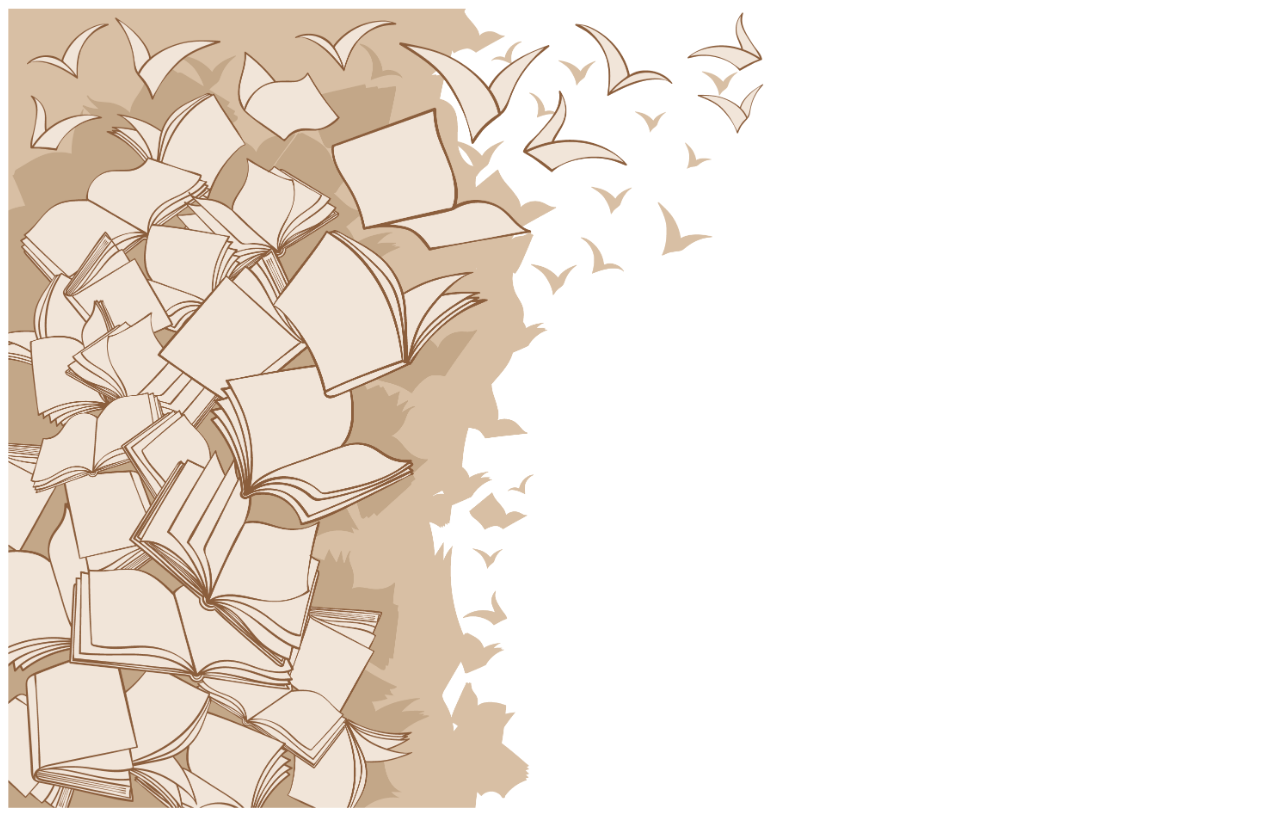
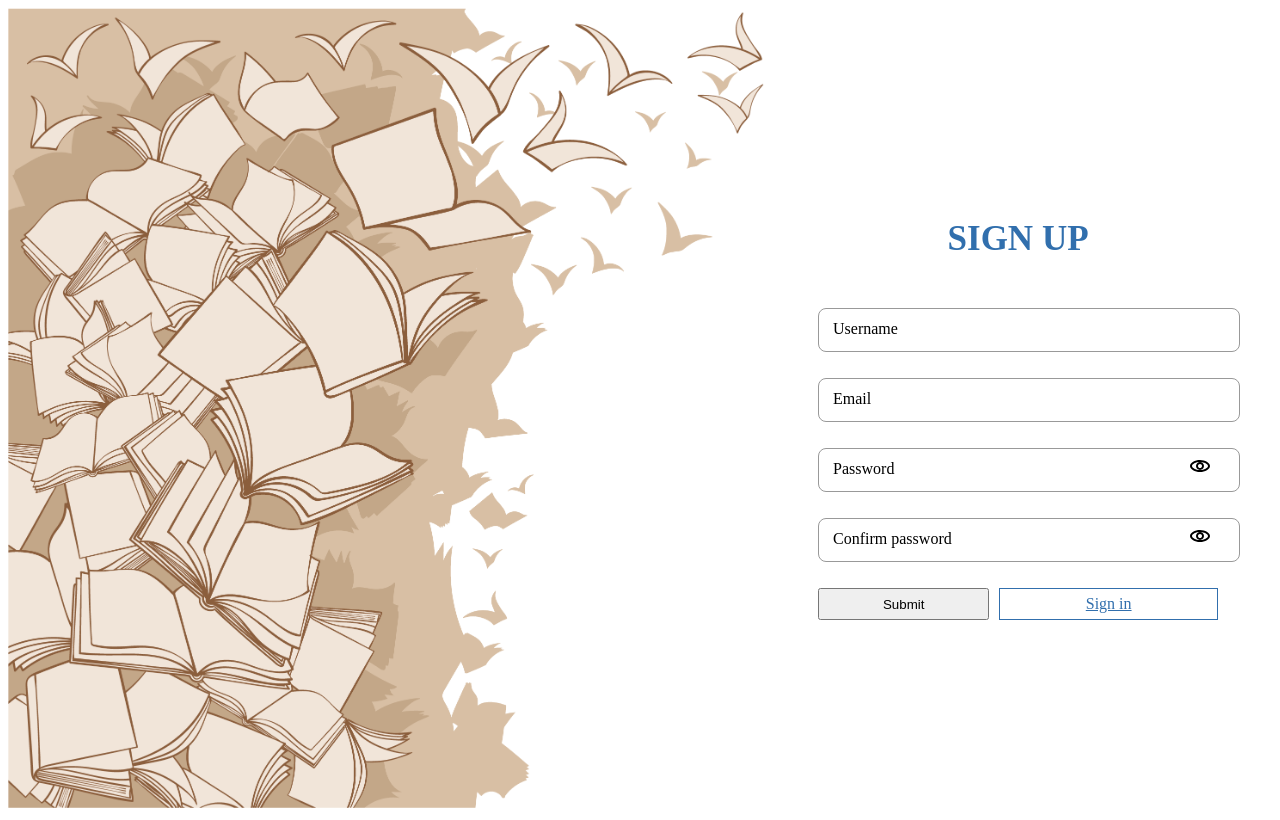
Before and after one commit to Olka1516/BookShop, a Nuxt app: page /signUp in a window 1280 px wide. Built offline with nearby package versions, Linux system fonts and the light colour scheme.

Commit message:
BK-8: Created sign in and sign up pages

```diff
--- a/assets/_index.scss
+++ b/assets/_index.scss
@@ -10,13 +10,16 @@
 @import "./components/landing/category";
 @import "./components/detailed/infoBooks";
 @import "./general/container";
+@import "./general/forms";
 @import "./themes";
 @import "./components/basket/basketTable";
 @import "./components/basket/basketTableCard";
 @import "./components/basket/basketOrder";
 @import "./components/basket/basketProcess";
 @import "./pages/basket";
+@import "./pages/sign";
 @import "./inputs/text";
+@import "./inputs/password";
 @import "./inputs/description";
 @import "./details/detailsBook";
 
@@ -24,10 +27,6 @@
   @include header;
   @include footer;
   @include no-bg-no-border;
-}
-
-@mixin search {
-  @include search-component;
 }
 
 @mixin content {
@@ -71,6 +70,7 @@
 
 @mixin basket-process {
   @include basket-process-container;
+  @include forms-components;
 }
 
 @mixin inputs {
@@ -81,6 +81,17 @@
   @include inputs-container;
   @include description-container;
 }
+
+@mixin search {
+  @include search-component;
+}
+
+@mixin password {
+  @include password-component;
+  @include inputs-container;
+  @include no-bg-no-border;
+}
+
 @mixin details-book {
   @include details-book-component;
 }
@@ -89,9 +100,9 @@
   @include auth-component;
 }
 
-@mixin sign-up {
+@mixin sign {
+  @include no-bg-with-border;
+  @include forms-components;
+  @include forms-components;
+  @include sign-container;
 }
-
-@mixin sign-in {
-
-}
--- a/assets/_reset.scss
+++ b/assets/_reset.scss
@@ -53,6 +53,11 @@ button:focus {
 
 a {
   text-decoration: none;
+  font-family: "Roboto", sans-serif;
+  font-style: normal;
+  font-weight: 600;
+  font-size: 16px;
+  line-height: 22px;
 }
 
 h1,
--- a/assets/components/basket/_basketProcess.scss
+++ b/assets/components/basket/_basketProcess.scss
@@ -20,21 +20,6 @@
     padding: 24px;
   }
 
-  .form-input {
-    position: relative;
-    width: 100%;
-    display: flex;
-    flex-direction: column;
-    gap: 10px;
-  }
-
-  .form {
-    width: 100%;
-    display: flex;
-    flex-direction: column;
-    gap: 26px;
-  }
-
   hr {
     border-color: $blue;
   }
--- /dev/null
+++ b/assets/general/_forms.scss
@@ -0,0 +1,16 @@
+@mixin forms-components {
+  .form-input {
+    position: relative;
+    width: 100%;
+    display: flex;
+    flex-direction: column;
+    gap: 10px;
+  }
+
+  .form {
+    width: 100%;
+    display: flex;
+    flex-direction: column;
+    gap: 26px;
+  }
+}
--- /dev/null
+++ b/assets/inputs/_password.scss
@@ -0,0 +1,26 @@
+@mixin password-component {
+  .password-suggestion {
+    position: absolute;
+    top: 70px;
+    border-radius: 8px;
+    padding: 15px 40px;
+    background-color: $white;
+    border: 1px solid $grey;
+    z-index: 1;
+  }
+
+  h4 {
+    margin-bottom: 5px;
+  }
+  li {
+    padding: 1px;
+    list-style: disc;
+  }
+
+  button {
+    position: absolute;
+    right: 0;
+    top: 5px;
+    margin: 0;
+  }
+}
--- a/assets/layouts/_auth.scss
+++ b/assets/layouts/_auth.scss
@@ -1,5 +1,20 @@
 @mixin auth-component {
-    img {
-        height: 100vh;
+  img {
+    height: 100vh;
+    @media screen and (max-width: 1180px) {
+      position: absolute;
+      z-index: -1;
+      opacity: 0.3;
+      object-fit: cover;
+      width: 100vw;
     }
+  }
+
+  .auth-container {
+    display: grid;
+    grid-template-columns: 1fr 1fr;
+    @media screen and (max-width: 1180px) {
+      display: flex;
+    }
+  }
 }
--- /dev/null
+++ b/assets/pages/_sign.scss
@@ -0,0 +1,38 @@
+@mixin sign-container {
+  .form {
+    margin: auto;
+    padding: 0 10px;
+    max-width: 600px;
+    display: flex;
+    align-items: center;
+    @media screen and (max-width: 1440px) {
+      max-width: 400px;
+      height: 100vh;
+      justify-content: center;
+    }
+    @media screen and (max-width: 1200px) {
+      height: 100vh;
+      justify-content: center;
+    }
+  }
+
+  h1 {
+    font-size: 35px;
+    color: $blue;
+  }
+
+  .sign-btns {
+    width: 100%;
+    display: flex;
+    gap: 10px;
+    & button,
+    a {
+      width: 50%;
+      text-align: center;
+    }
+  }
+
+  .no-bg-with-border {
+    background-color: $white;
+  }
+}
--- /dev/null
+++ b/components/Inputs/Password.vue
@@ -0,0 +1,100 @@
+<template>
+  <input
+    required
+    :type="bloke"
+    v-model="userPassword"
+    @focus="inputFocused = true"
+    @blur="inputFocused = false"
+    @input="
+      handleInput($event);
+      props.v.$touch();
+    "
+    :class="{
+      invalid: isPasswordInvalid(),
+    }"
+  />
+  <i>{{ props.type }} </i>
+  <button class="no-bg-no-border" @click="isVisible">
+    <img :src="`/${newUrl()}.svg`" alt="" />
+  </button>
+  <div
+    v-if="
+      $props.type == 'Password' &&
+      isFocused() &&
+      typeof props.error !== 'string'
+    "
+    class="password-suggestion"
+  >
+    <h4>
+      <b>Suggestions</b>
+    </h4>
+    <ul>
+      <li>At least one uppercase</li>
+      <li>At least one lowercase</li>
+      <li>At least one numeric</li>
+      <li>Minimum 8 characters</li>
+    </ul>
+  </div>
+</template>
+
+<script setup lang="ts">
+import { ErrorMessageEnum } from "~/types";
+
+const bloke = ref("password");
+const props = defineProps<{
+  modelValue: string;
+  v: {
+    $invalid: boolean;
+    $dirty: boolean;
+    $touch: Function;
+  };
+  type: string;
+  error?: string;
+}>();
+
+const emit = defineEmits<{
+  (e: "update:modelValue", val: string | null): void;
+}>();
+
+const userPassword = ref(props.modelValue);
+const inputFocused = ref(false);
+
+const handleInput = (event: any) => {
+  if (!event.target) return;
+  emit("update:modelValue", event.target.value);
+};
+const { UsernameOrPasswordWrong, PasswordMinLength, PasswordIsEqual } =
+  ErrorMessageEnum;
+const isPasswordInvalid = () => {
+  return (
+    (props.v.$invalid && props.v.$dirty) ||
+    props.error === PasswordMinLength ||
+    props.error === PasswordIsEqual ||
+    props.error === UsernameOrPasswordWrong
+  );
+};
+
+const isFocused = () => {
+  return inputFocused.value;
+};
+
+const isVisible = () => {
+  if (bloke.value === "password") bloke.value = "text";
+  else bloke.value = "password";
+};
+
+const newUrl = () => {
+  return bloke.value === "password" ? "eye" : "eye-close";
+};
+
+watch(
+  () => props.modelValue,
+  (data) => {
+    userPassword.value = data;
+  }
+);
+</script>
+<style scoped lang="scss">
+@use "@/assets/index";
+@include index.password;
+</style>
--- a/layouts/auth.vue
+++ b/layouts/auth.vue
@@ -1,7 +1,6 @@
 <template>
-  <div>
+  <div class="auth-container">
     <img src="/books.png" alt="" />
-
     <slot />
   </div>
 </template>
--- a/mocks/links.ts
+++ b/mocks/links.ts
@@ -2,7 +2,7 @@ export const LINK_TEMPLATES = {
   PROJECTS: () => "/",
   BASKET: () => "/basket",
   ABOUT: () => "/about",
-  SIGN_IN: () => "/sign-in",
-  SIGN_UP: () => "/sign-up",
+  SIGN_IN: () => "/signIn",
+  SIGN_UP: () => "/signUp",
   INFOBOOKS: (username: string) => `/profile/${username}`,
 };
--- a/pages/signIn.vue
+++ b/pages/signIn.vue
@@ -1,7 +1,51 @@
 <template>
-  <div></div>
+  <div class="form">
+    <h1>SIGN IN</h1>
+    <div class="form-input">
+      <InputsText type="Username" v-model="data.username" :v="v$.username" />
+    </div>
+    <div class="form-input">
+      <InputsPassword
+        type="Password"
+        v-model="data.password"
+        :v="v$.password"
+      />
+    </div>
+    <div class="sign-btns">
+      <button>Submit</button>
+      <NuxtLink class="no-bg-with-border" :to="LINK_TEMPLATES.SIGN_UP()"
+        >Sign Up</NuxtLink
+      >
+    </div>
+  </div>
 </template>
 
-<script setup lang="ts"></script>
+<script setup lang="ts">
+import { LINK_TEMPLATES } from "~/mocks/links";
+import { required, minLength } from "@vuelidate/validators";
+import { useVuelidate } from "@vuelidate/core";
+definePageMeta({
+  layout: "auth",
+});
 
-<style scoped lang="scss"></style>
+const data = reactive({
+  username: "",
+  password: "",
+});
+
+const rules = {
+  username: { required },
+  password: { required, minLength: minLength(6) },
+};
+
+const v$ = useVuelidate(rules, data);
+const submit = async () => {
+  const isFormCorrect = await v$.value.$validate();
+  if (!isFormCorrect) return;
+};
+</script>
+
+<style scoped lang="scss">
+@use "@/assets/index";
+@include index.sign;
+</style>
--- a/pages/signUp.vue
+++ b/pages/signUp.vue
@@ -1,17 +1,68 @@
 <template>
-  <div>
-    <!-- <img src="/books.png" alt="" /> -->
-
+  <div class="form">
+    <h1>SIGN UP</h1>
+    <div class="form-input">
+      <InputsText type="Username" v-model="data.username" :v="v$.username" />
+    </div>
+    <div class="form-input">
+      <InputsText type="Email" v-model="data.email" :v="v$.email" />
+    </div>
+    <div class="form-input">
+      <InputsPassword
+        type="Password"
+        v-model="data.password"
+        :v="v$.password"
+      />
+    </div>
+    <div class="form-input">
+      <InputsPassword
+        type="Сonfirm password"
+        v-model="data.confirmPassword"
+        :v="v$.confirmPassword"
+      />
+    </div>
+    <div class="sign-btns">
+      <button>Submit</button>
+      <NuxtLink class="no-bg-with-border" :to="LINK_TEMPLATES.SIGN_IN()"
+        >Sign in</NuxtLink
+      >
+    </div>
   </div>
 </template>
 
 <script setup lang="ts">
+import { LINK_TEMPLATES } from "~/mocks/links";
+import { email, required, sameAs, minLength } from "@vuelidate/validators";
+import { useVuelidate } from "@vuelidate/core";
 definePageMeta({
   layout: "auth",
 });
+
+const data = reactive({
+  username: "",
+  email: "",
+  password: "",
+  confirmPassword: "",
+});
+
+const rules = {
+  username: { required },
+  email: { required, email },
+  password: { required, minLength: minLength(6) },
+  confirmPassword: {
+    required,
+    sameAs: sameAs(computed(() => data.password)),
+  },
+};
+
+const v$ = useVuelidate(rules, data);
+const submit = async () => {
+  const isFormCorrect = await v$.value.$validate();
+  if (!isFormCorrect) return;
+};
 </script>
 
 <style scoped lang="scss">
 @use "@/assets/index";
-@include index.sign-up;
+@include index.sign;
 </style>
```
Also changed, not shown: public/eye-close.svg (added), public/eye.svg (added).
